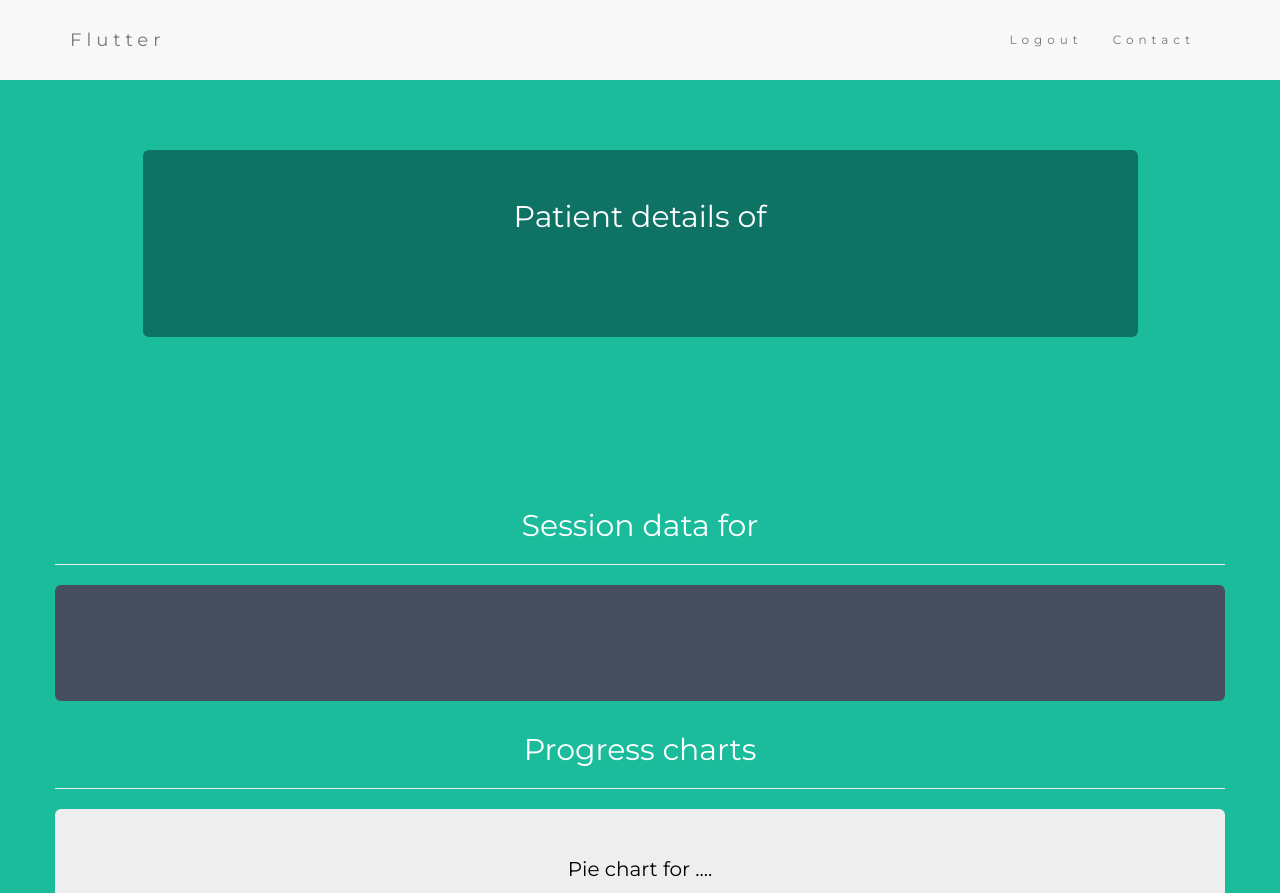
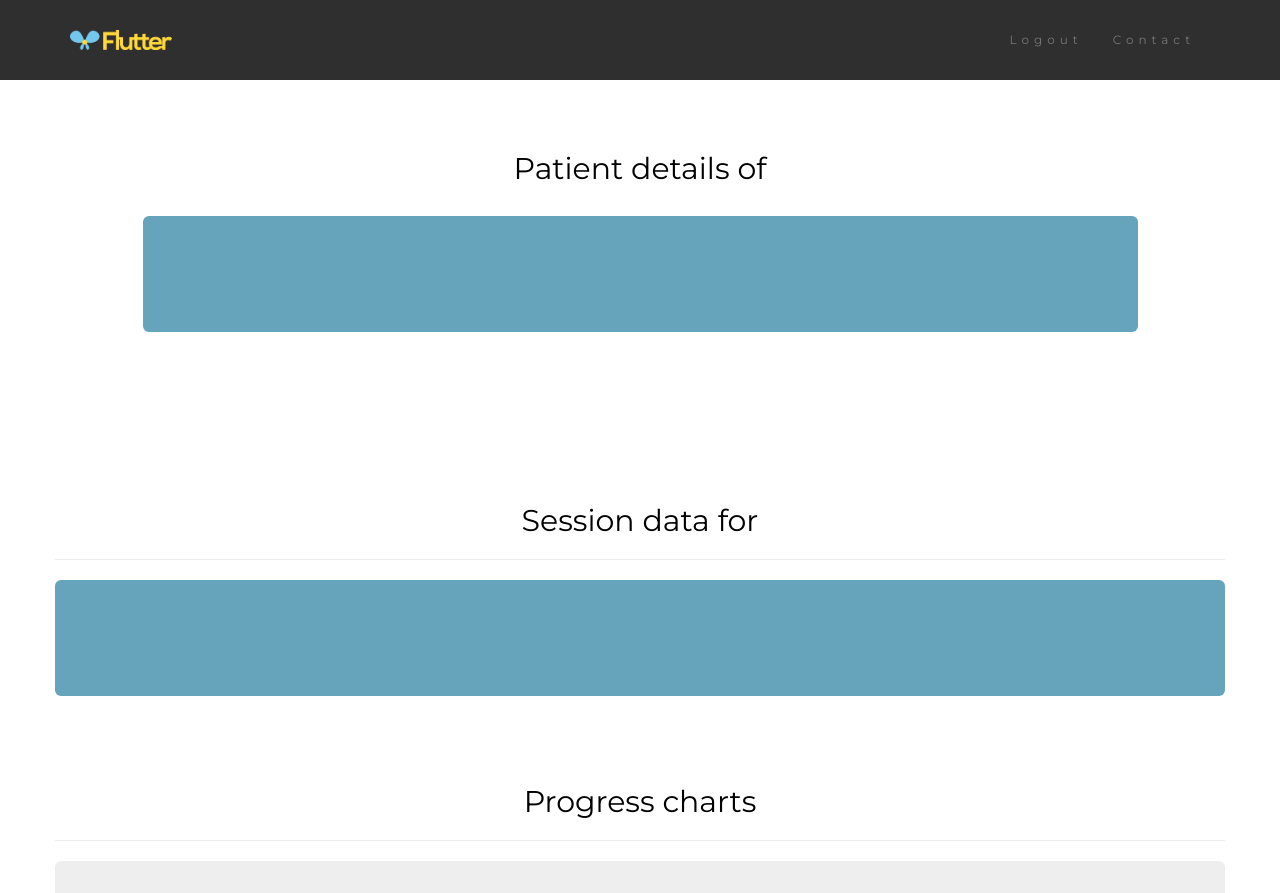
Before and after one commit to nehabala/Flutter_Web_Interface, a PHP site: page /patientStatsDisplay.php in a window 1280 px wide. Shown: the top 893 px of the page. Run offline with PHP 8.4, Linux system fonts and the light colour scheme; the visitor is signed in with stand-in values (Sample User, id 1); data that the repository does not hold is empty; some libraries are stand-ins or nearby versions.

Commit message:
change theme

```diff
--- a/files/login.php
+++ b/files/login.php
@@ -77,7 +77,7 @@ else {
 			width: 350px;
 			margin-top: auto;
 			margin-bottom: auto;
-			background: #1abc9c;
+			background: #59afce;
 			position: relative;
 			display: flex;
 			justify-content: center;
--- a/files/patientStatsDisplay.php
+++ b/files/patientStatsDisplay.php
@@ -82,7 +82,7 @@ session_start();
   p {font-size: 15px;}
   .margin {margin-bottom: 45px;}
   .bg-1 {
-    background-color: #1abc9c; /* Green */
+    background-color: #65a4ba; /* Green */
     color: #ffffff;
   }
   .bg-2 {
@@ -90,8 +90,8 @@ session_start();
     color: #ffffff;
   }
   .bg-3 {
-    background-color: #0e7265; /* White */
-    color: #ffffff;
+    background-color: #ffffff; /* White */
+    color: #000000;
   }
   .bg-4 {
     background-color: #2f2f2f; /* Black Gray */
@@ -111,7 +111,7 @@ session_start();
     letter-spacing: 5px;
   }
   .navbar-nav  li a:hover {
-    color: #1abc9c !important;
+    color: #ffffff !important;
   }
 
   .table-borderless td,
@@ -123,7 +123,7 @@ session_start();
 <body>
 
 <!-- Navbar -->
-<nav class="navbar navbar-default">
+<nav class="navbar bg-4 navbar-default">
   <div class="container">
     <div class="navbar-header">
       <button type="button" class="navbar-toggle" data-toggle="collapse" data-target="#myNavbar">
@@ -131,7 +131,7 @@ session_start();
         <span class="icon-bar"></span>
         <span class="icon-bar"></span>
       </button>
-      <a class="navbar-brand" href="#">Flutter</a>
+      <a class="navbar-brand" href="#"><img src="./images/logo.png" style="max-height: 20px; width: auto;"></a>
     </div>
     <div class="collapse navbar-collapse" id="myNavbar">
       <ul class="nav navbar-nav navbar-right">
@@ -143,10 +143,11 @@ session_start();
 </nav>
 
 <!-- First container -->
-<div class="container-fluid bg-1 text-center">
+<div class="container-fluid bg-3 text-center">
   <div class="container" style="padding-left: 7%; padding-right: 7%;">
-  <div class="jumbotron bg-3 text-left">
-  <p class="text-center" style="font-size: 30px;">Patient details of <strong><?php echo "$fname $lname";?> </strong></p> <br>
+  <p class="text-center" style="font-size: 30px; color: black;">Patient details of <strong><?php echo "$fname $lname";?> </strong></p> <br>
+  <div class="jumbotron bg-1 text-left">
+
 
 
   <div class="table-responsive text-center">
@@ -169,12 +170,12 @@ session_start();
 
 <!-- Second Container -->
 
-<div class="container-fluid bg-1 text-center">
+<div class="container-fluid text-center">
   <div class="container">
   <div class="row">
-  <p class="text-center" style="font-size: 30px;">Session data for <strong><?php echo "$fname $lname";?> </strong></p><hr>
+  <p class="text-center" style="font-size: 30px; color: black;">Session data for <strong><?php echo "$fname $lname";?> </strong></p><hr>
 
-  <div class="jumbotron bg-2 text-left">
+  <div class="jumbotron bg-1 text-left">
   <div class="table-responsive">
   <table class="table ">
   <thead>
@@ -208,17 +209,18 @@ session_start();
 </table>
 </div>
   </div>
+  <br><br><br>
 
-  <p class="text-center" style="font-size: 30px;">Progress charts </p><hr>
+  <p class="text-center" style="font-size: 30px; color: black;">Progress charts </p><hr>
 
   <div class="jumbotron ">
   <div class="row" >
-  <p class="text-center" style="font-size: 20px; color:black;">Pie chart for .... </p>
+  <p class="text-center" style="font-size: 20px; color:black;">Pie chart for Time distribution  </p>
 
         <div id="piechart" style="width:100%; min-height:450px; align:center;"></div>
         </div>
         <br>
-        <p class="text-center" style="font-size: 20px; color:black;">Curve chart for .... </p>
+        <p class="text-center" style="font-size: 20px; color:black;">Curve chart for Attention times </p>
 
         <div>
     <div id="curve_chart" style="width:100%; min-height:450px; align:center;"></div>
@@ -279,11 +281,10 @@ google.charts.setOnLoadCallback(drawChart);
 function drawChart() {
   var data = google.visualization.arrayToDataTable([
   ['Task', 'Hours per Day'],
-  ['Work', 8],
-  ['Eat', 2],
-  ['TV', 4],
-  ['Gym', 2],
-  ['Sleep', 8]
+  ['Idle', 8],
+  ['Attention', 2],
+  ['Distraction', 4]
+
 ]);
 
   // Optional; add a title and set the width and height of the chart
@@ -302,15 +303,15 @@ function drawChart() {
 
       function drawChart() {
         var data = google.visualization.arrayToDataTable([
-          ['Year', 'Sales', 'Expenses'],
-          ['2004',  1000,      400],
-          ['2005',  1170,      460],
-          ['2006',  660,       1120],
-          ['2007',  1030,      540]
+          ['Month', 'Attention span (%)'],
+          ['Jan',  10],
+          ['Feb',  20],
+          ['Mar',  30],
+          ['Apr',  50]
         ]);
 
         var options = {
-          title: 'Company Performance',
+          title: '',
           curveType: 'function',
           legend: { position: 'bottom' }
         };
--- a/files/register.php
+++ b/files/register.php
@@ -12,11 +12,12 @@ if (!$conn) {
     exit();
 }
 
+//recieve all the fields, and insert it into the sessiondetails table
 $number = $_POST["num"];
 $insert_query = "INSERT INTO `temp`(`number`) VALUES ($number);";
 $res = mysqli_query($conn, $insert_query) or die("1");
 
-//to get id
+//to get id, use the other field's data
 $sid_query = "SELECT sid FROM `temp` WHERE number=$number;";;
 $sid_res = mysqli_query($conn, $sid_query) or die("1");
 $sid = mysqli_fetch_row($sid_res);
```
Also changed, not shown: files/dashboard.php (+10 -10 lines), files/index.php (+23 -23 lines), files/patientStats.php (+5 -5 lines), files/registerNewPatientForm.php (+5 -5 lines), files/registerNewTherapist.php (+5 -5 lines), files/sessionDetailUploadForm.php (+7 -7 lines), files/images/logo.png (added), files/images/logoBig.png (added).
